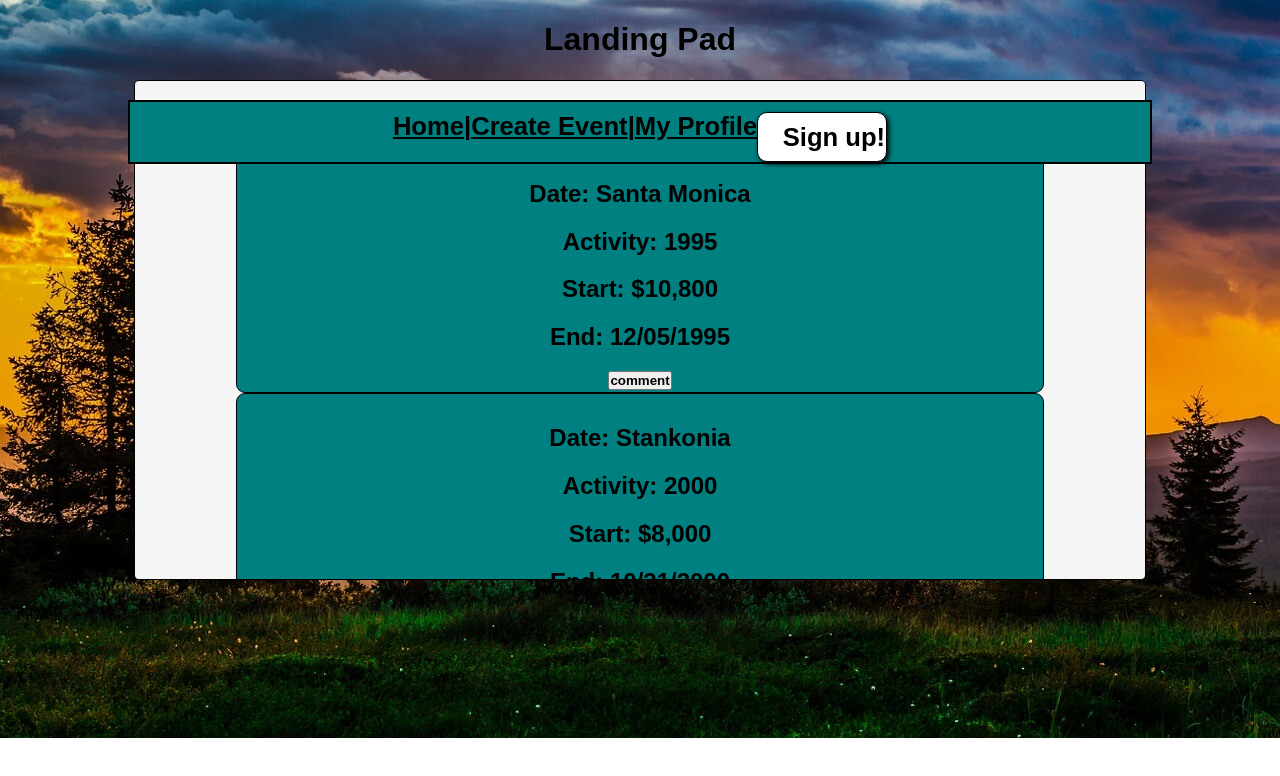
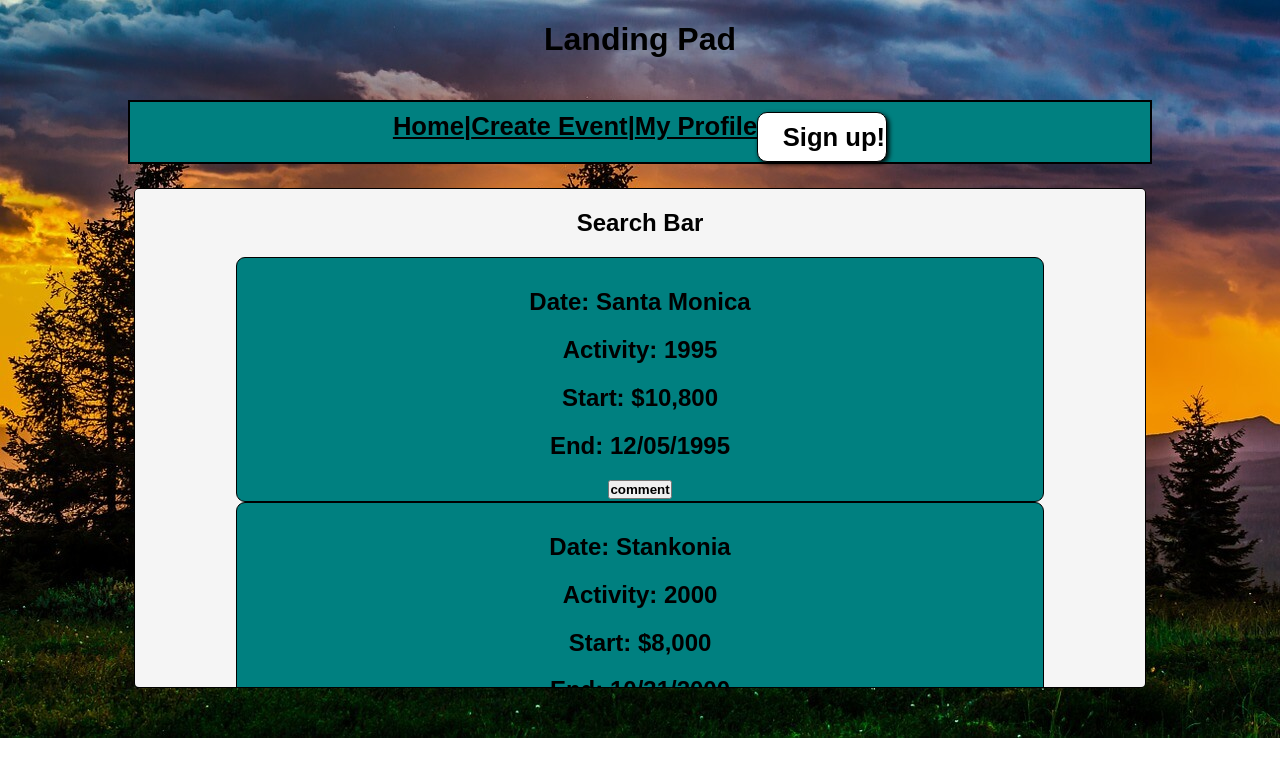
Before and after one commit to yeti-crab-scratch/Landing-Pad-Social, a React app: page / in a window 1280 px wide. Shown: the top 776 px of the page. Built offline with nearby package versions, Linux system fonts and the light colour scheme.

Commit message:
updated\

```diff
--- a/client/style.css
+++ b/client/style.css
@@ -52,6 +52,7 @@ body {
     border: 1px solid black;
     border-radius: 5px;
     overflow-y: scroll;
+    margin-top:130px;
     /* grid-area: mainContainer; */
 
 }
@@ -66,7 +67,6 @@ body {
     background-image: none;
     border: 1px solid black;
     border-radius: 9px;
-
     /* /* position:fixed;
     top: 100px;
     left: 0;
```
